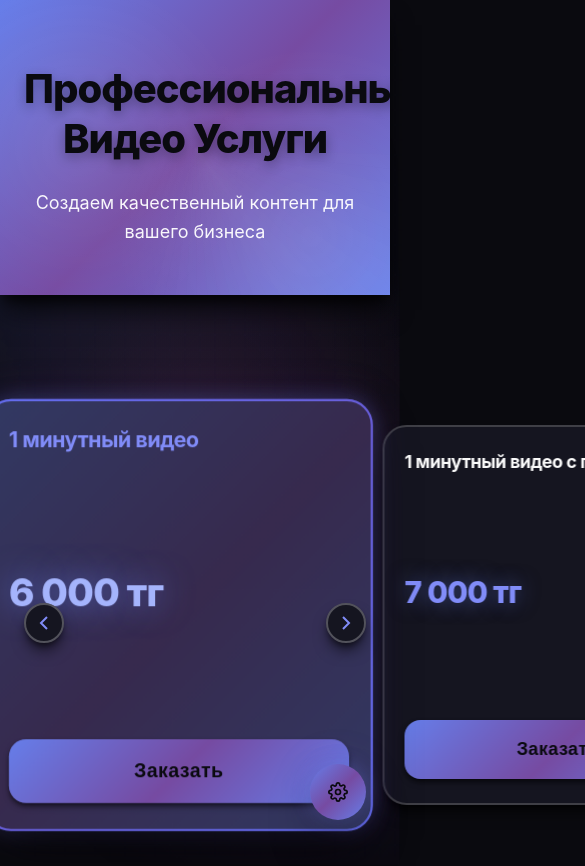
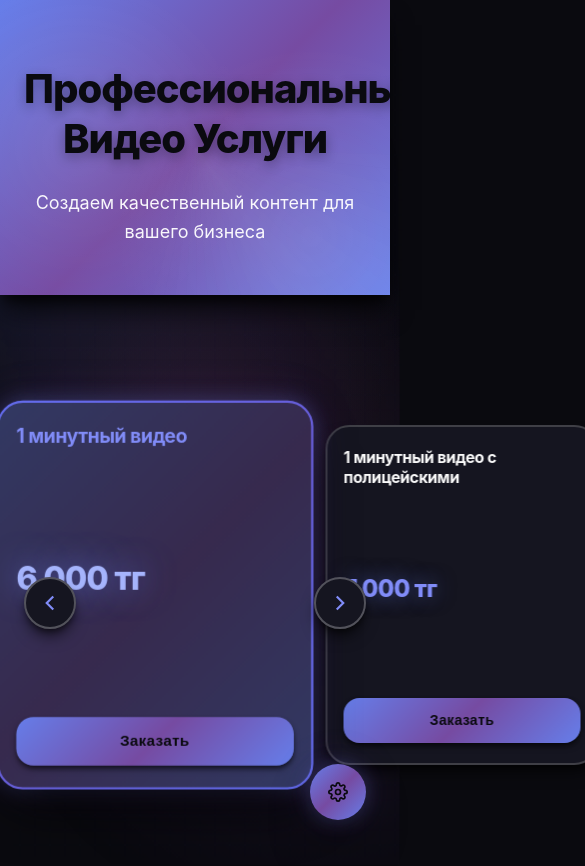
Before and after one commit to gskzt/gskztprice, a plain HTML site: page index.html in a window 390 px wide. Shown: the top 866 px of the page, 585 px wide, since content can reach past the window. Drawn offline with Linux system fonts and the light colour scheme.

Commit message:
Add files via upload

```diff
--- a/styles.css
+++ b/styles.css
@@ -973,38 +973,65 @@ body::after {
         padding: var(--space-6) var(--space-4) var(--space-10);
     }
 
+    /* Мобильные карточки - меньше размер */
     .carousel-card {
-        width: 85vw;
-        max-width: 400px;
-        min-height: 400px;
-        padding: var(--space-8) var(--space-6);
+        width: 75vw;
+        max-width: 320px;
+        min-height: 360px;
+        padding: var(--space-6) var(--space-5);
     }
 
     .carousel-card.active {
-        width: 90vw;
-        max-width: 420px;
-        min-height: 440px;
+        width: 80vw;
+        max-width: 340px;
+        min-height: 380px;
     }
 
     .carousel-card-title {
+        font-size: var(--text-lg);
+        margin-bottom: var(--space-4);
+    }
+
+    .carousel-card.active .carousel-card-title {
         font-size: var(--text-xl);
     }
 
-    .carousel-card.active .carousel-card-title {
-        font-size: var(--text-2xl);
+    .carousel-card-price {
+        font-size: var(--text-3xl);
+        margin-bottom: var(--space-6);
     }
 
-    .carousel-card-price {
+    .carousel-card.active .carousel-card-price {
         font-size: var(--text-4xl);
     }
 
-    .carousel-card.active .carousel-card-price {
-        font-size: var(--text-5xl);
+    .carousel-card-description {
+        font-size: var(--text-sm);
+        margin-bottom: var(--space-6);
     }
 
+    .carousel-card-btn {
+        padding: var(--space-3) var(--space-5);
+        font-size: var(--text-base);
+    }
+
+    /* Мобильные стрелки - больше размер */
     .carousel-btn {
-        width: 44px;
-        height: 44px;
+        width: 56px;
+        height: 56px;
+    }
+
+    .carousel-btn svg {
+        width: 28px;
+        height: 28px;
+    }
+
+    .carousel-btn-left {
+        left: var(--space-2);
+    }
+
+    .carousel-btn-right {
+        right: var(--space-2);
     }
 
     .admin-btn {
@@ -1040,36 +1067,57 @@ body::after {
 }
 
 @media (max-width: 480px) {
+    /* Маленькие мобильные - еще меньше карточки */
     .carousel-card {
-        width: 90vw;
-        min-height: 380px;
-        padding: var(--space-6) var(--space-5);
+        width: 70vw;
+        max-width: 280px;
+        min-height: 340px;
+        padding: var(--space-5) var(--space-4);
     }
 
     .carousel-card.active {
-        width: 92vw;
-        min-height: 400px;
+        width: 75vw;
+        max-width: 300px;
+        min-height: 360px;
     }
 
     .carousel-card-title {
+        font-size: var(--text-base);
+        margin-bottom: var(--space-3);
+    }
+
+    .carousel-card.active .carousel-card-title {
         font-size: var(--text-lg);
     }
 
-    .carousel-card.active .carousel-card-title {
-        font-size: var(--text-xl);
+    .carousel-card-price {
+        font-size: var(--text-2xl);
+        margin-bottom: var(--space-5);
     }
 
-    .carousel-card-price {
+    .carousel-card.active .carousel-card-price {
         font-size: var(--text-3xl);
     }
 
-    .carousel-card.active .carousel-card-price {
-        font-size: var(--text-4xl);
+    .carousel-card-description {
+        font-size: var(--text-xs);
+        margin-bottom: var(--space-5);
     }
 
+    .carousel-card-btn {
+        padding: var(--space-3) var(--space-4);
+        font-size: var(--text-sm);
+    }
+
+    /* Маленькие мобильные - стрелки остаются большими */
     .carousel-btn {
-        width: 40px;
-        height: 40px;
+        width: 52px;
+        height: 52px;
+    }
+
+    .carousel-btn svg {
+        width: 26px;
+        height: 26px;
     }
 }
 
```
